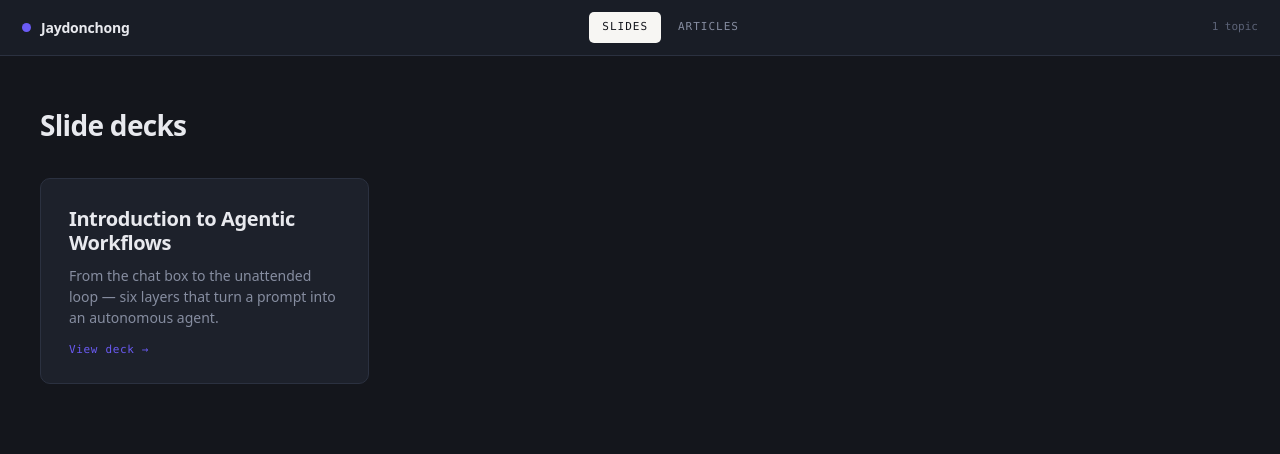
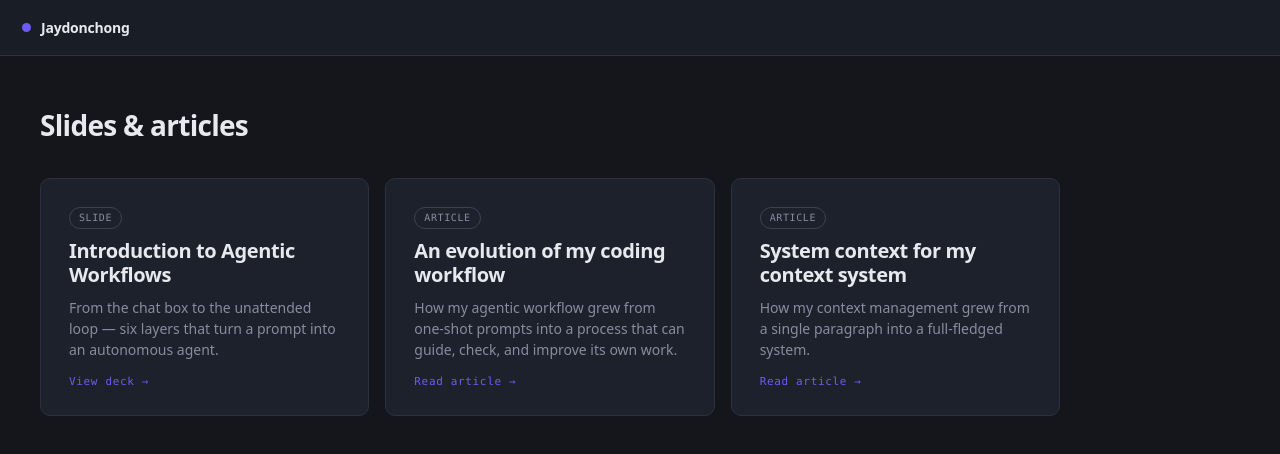
Before and after one commit to Jaydonchong/blog, a React (Vite) app: page /#/slides in a window 1280 px wide. Shown: the top 454 px of the page. Built offline with nearby package versions, Linux system fonts and the light colour scheme.

Commit message:
Combine slides and articles gallery

```diff
--- a/src/App.jsx
+++ b/src/App.jsx
@@ -1,8 +1,7 @@
 import { useEffect, useState } from 'react'
-import { Link, NavLink, Navigate, Route, Routes, useLocation, useParams } from 'react-router-dom'
+import { Link, Navigate, Route, Routes, useLocation, useParams } from 'react-router-dom'
 import { TOPICS } from './content/topics/index.js'
 import TopicsGallery from './shared/components/TopicsGallery.jsx'
-import ArticleIndex from './shared/components/ArticleIndex.jsx'
 import Articles from './components/Articles.jsx'
 
 function TopicDeckRoute() {
@@ -57,15 +56,6 @@ export default function App() {
             <span className="topbar__dot" aria-hidden="true" />
               Jaydonchong
           </div>
-          <nav className="topbar__nav">
-            <NavLink to="/slides" className={({ isActive }) => 'tab' + (isActive ? ' is-on' : '')}>
-              Slides
-            </NavLink>
-            <NavLink to="/articles" className={({ isActive }) => 'tab' + (isActive ? ' is-on' : '')}>
-              Articles
-            </NavLink>
-          </nav>
-          <div className="topbar__meta">{TOPICS.length} topic{TOPICS.length !== 1 ? 's' : ''}</div>
         </header>
       )}
 
@@ -76,7 +66,7 @@ export default function App() {
         <Route path="/slides" element={<TopicsGallery />} />
         <Route path="/slides/:slug" element={<TopicDeckRoute />} />
         <Route path="/slides/:slug/:n" element={<TopicDeckRoute />} />
-        <Route path="/articles" element={<ArticleIndex />} />
+        <Route path="/articles" element={<Navigate to="/slides" replace />} />
         <Route path="/articles/:slug" element={<Articles />} />
         <Route path="/articles/:slug/:section" element={<Articles />} />
         <Route path="/appendix" element={<Navigate to="/articles/llms-prompts-agents#appendix" replace />} />
--- a/src/shared/components/ArticleIndex.jsx
+++ b/src/shared/components/ArticleIndex.jsx
@@ -1,6 +1,4 @@
-import { Link } from 'react-router-dom'
-
-const ARTICLES = [
+export const ARTICLES = [
   {
     slug: 'evolution-of-my-coding-workflow',
     title: 'An evolution of my coding workflow',
@@ -12,24 +10,3 @@ const ARTICLES = [
     description: 'How my context management grew from a single paragraph into a full-fledged system.',
   },
 ]
-
-export default function ArticleIndex() {
-  return (
-    <main className="gallery">
-      <h1 className="gallery__heading">Articles</h1>
-      <div className="gallery__grid">
-        {ARTICLES.map((article) => (
-          <Link
-            key={article.slug}
-            to={`/articles/${article.slug}`}
-            className="topic-card"
-          >
-            <h2 className="topic-card__title">{article.title}</h2>
-            <p className="topic-card__desc">{article.description}</p>
-            <span className="topic-card__cta">Read article →</span>
-          </Link>
-        ))}
-      </div>
-    </main>
-  )
-}
--- a/src/shared/components/TopicsGallery.jsx
+++ b/src/shared/components/TopicsGallery.jsx
@@ -1,10 +1,11 @@
 import { Link } from 'react-router-dom'
 import { TOPICS } from '../../content/topics/index.js'
+import { ARTICLES } from './ArticleIndex.jsx'
 
 export default function TopicsGallery() {
   return (
     <div className="gallery">
-      <h1 className="gallery__heading">Slide decks</h1>
+      <h1 className="gallery__heading">Slides &amp; articles</h1>
       <div className="gallery__grid">
         {TOPICS.map((Deck) => (
           <Link
@@ -12,9 +13,22 @@ export default function TopicsGallery() {
             to={`/slides/${Deck.meta.slug}`}
             className="topic-card"
           >
+            <span className="topic-card__type">Slide</span>
             <h2 className="topic-card__title">{Deck.meta.title}</h2>
             <p className="topic-card__desc">{Deck.meta.description}</p>
             <span className="topic-card__cta">View deck →</span>
+          </Link>
+        ))}
+        {ARTICLES.map((article) => (
+          <Link
+            key={article.slug}
+            to={`/articles/${article.slug}`}
+            className="topic-card"
+          >
+            <span className="topic-card__type">Article</span>
+            <h2 className="topic-card__title">{article.title}</h2>
+            <p className="topic-card__desc">{article.description}</p>
+            <span className="topic-card__cta">Read article →</span>
           </Link>
         ))}
       </div>
--- a/src/styles.css
+++ b/src/styles.css
@@ -103,27 +103,6 @@ button {
   flex: none;
 }
 
-.topbar__nav { display: flex; gap: 4px; }
-
-.tab {
-  font-family: var(--mono);
-  font-size: 11px;
-  letter-spacing: 0.09em;
-  text-transform: uppercase;
-  color: var(--muted);
-  padding: 7px 13px;
-  border-radius: 5px;
-  text-decoration: none;
-  transition: color 0.15s var(--ease), background 0.15s var(--ease);
-}
-.tab:hover { color: var(--text); background: var(--slate); }
-.tab.is-on { color: var(--ink); background: var(--paper); }
-
-.topbar__meta {
-  font-family: var(--mono);
-  font-size: 11px;
-  color: var(--faint);
-}
 /* ==========================================================================
    THE DECK — React slide controller
    Desktop keeps the 1280x720 slide design box and scales it to fit.
@@ -646,6 +625,19 @@ button {
   line-height: 1.2;
 }
 
+.topic-card__type {
+  align-self: flex-start;
+  padding: 3px 9px;
+  border: 1px solid var(--edge-2);
+  border-radius: 999px;
+  color: var(--muted);
+  font-family: var(--mono);
+  font-size: 10px;
+  letter-spacing: 0.06em;
+  line-height: 1.4;
+  text-transform: uppercase;
+}
+
 .topic-card__desc {
   font-size: 14px;
   color: var(--muted);
@@ -670,13 +662,6 @@ button {
     gap: 6px 12px;
     padding: 10px 14px;
   }
-  .topbar__nav {
-    flex: 1 0 100%;
-    justify-content: center;
-    padding-top: 6px;
-    border-top: 1px solid var(--edge);
-  }
-  .topbar__meta { display: none; }
   .gallery { padding: 28px 18px 70px; }
   .gallery__heading { margin-bottom: 22px; }
   .gallery__grid { gap: 12px; }
```
